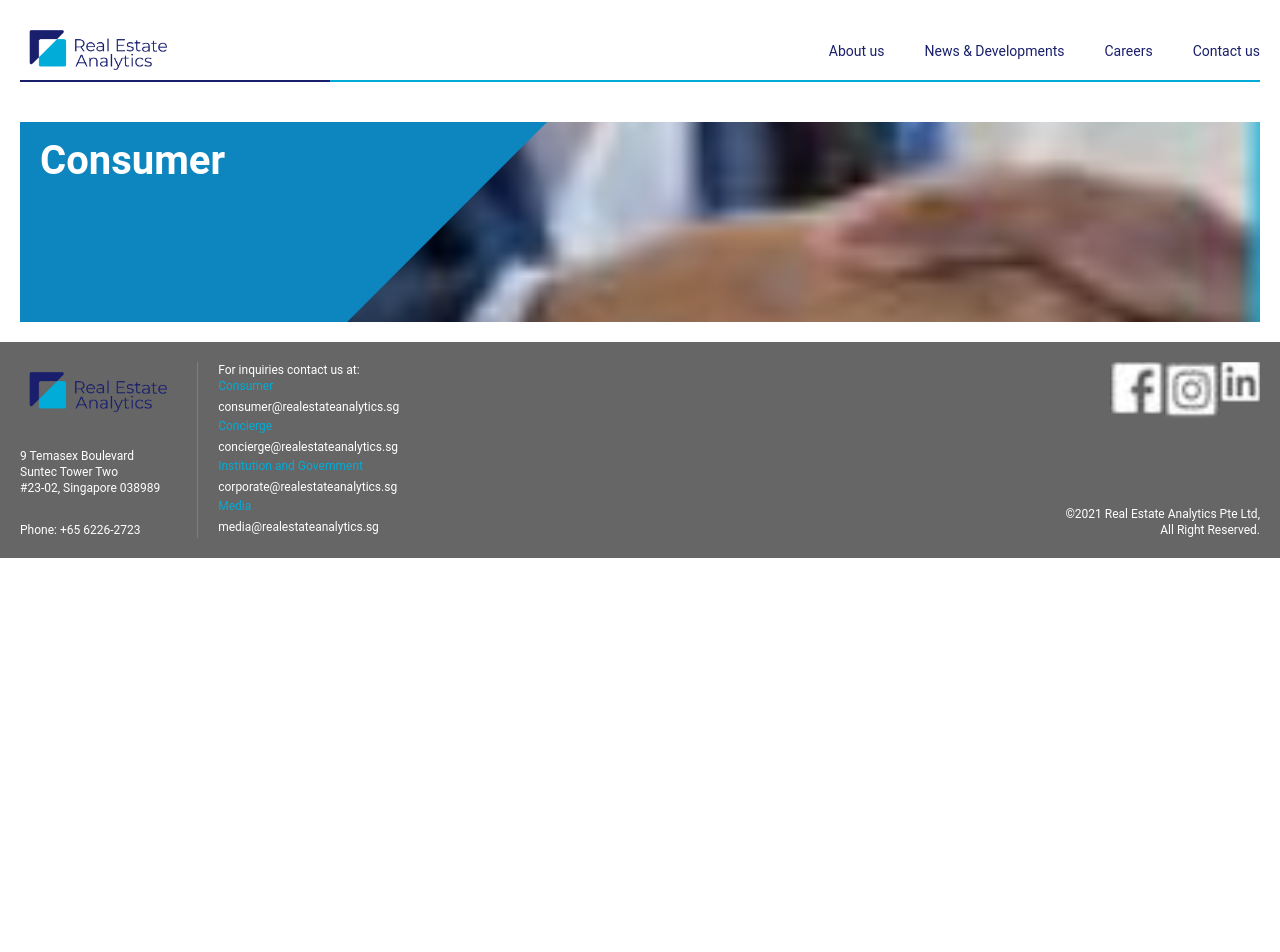
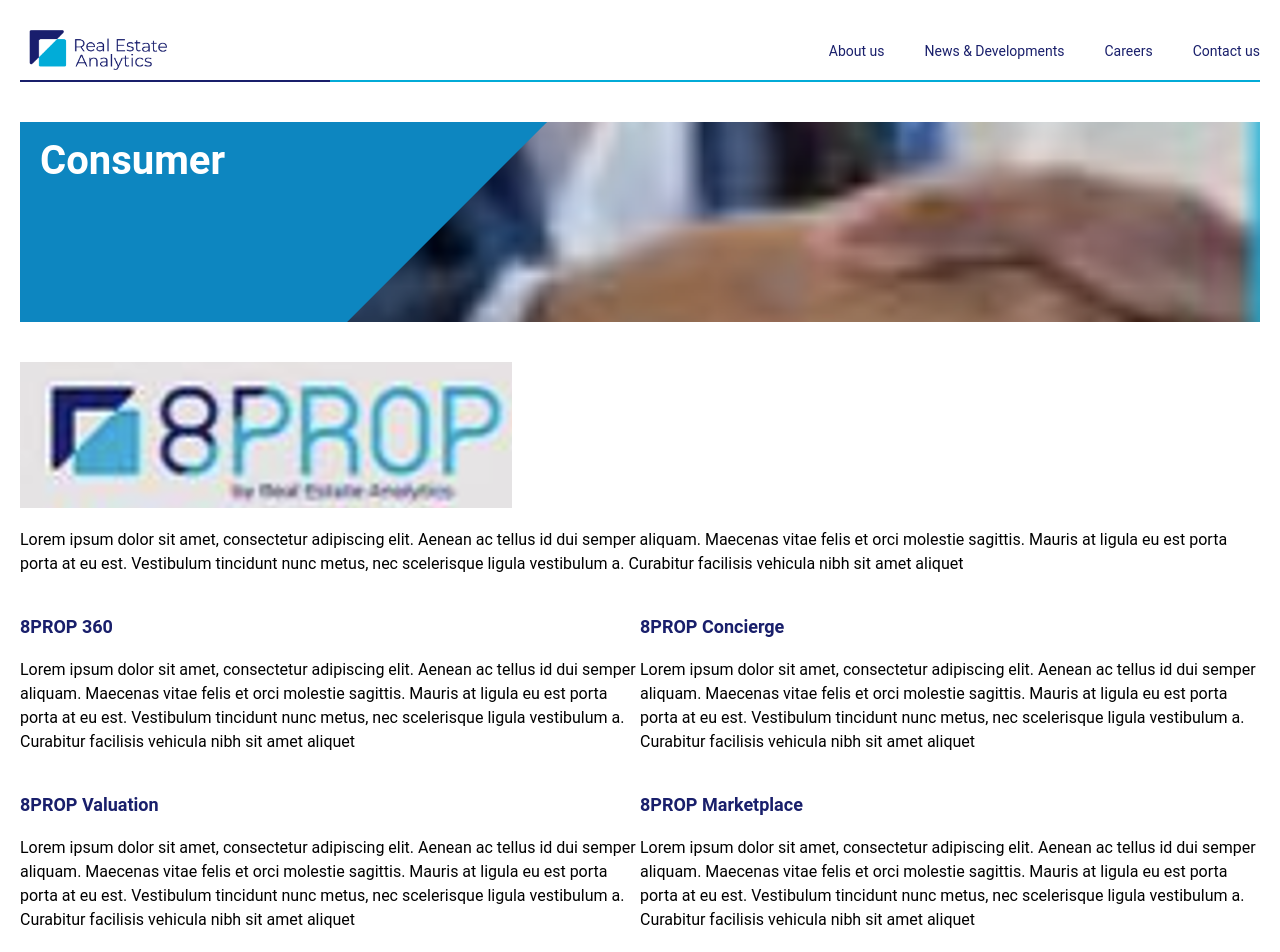
Before and after one commit to AmandineH/isaac-wong-pt, a Nuxt app: page /consumer in a window 1280 px wide. Shown: the top 952 px of the page. Before the commit the page ends 800 px from the top, so only its background shows below. Built offline with nearby package versions, Linux system fonts and the light colour scheme.

Commit message:
consumer page

```diff
--- a/pages/consumer.vue
+++ b/pages/consumer.vue
@@ -13,6 +13,98 @@
 
       <h1 class="supheader-1 relative z-10">Consumer</h1>
     </div>
+
+  <div class="max-w-full">
+    <div class="flex flex-col items-top">
+      <div class="m-20px">
+        <img src="@/assets/8-prop.png" alt="8-prop" />
+          <div class="mt-20px mb-20px">
+            <p>
+            Lorem ipsum dolor sit amet, consectetur adipiscing elit.
+            Aenean ac tellus id dui semper aliquam. Maecenas vitae felis
+            et orci molestie sagittis. Mauris at ligula eu est porta porta
+            at eu est. Vestibulum tincidunt nunc metus, nec scelerisque
+            ligula vestibulum a. Curabitur facilisis vehicula nibh sit
+            amet aliquet
+            </p>
+          </div>
+
+         <div class="md:flex">
+          <div class="mt-20px mb-20px">
+            <div class="mb-20px">
+              <h1 class="text-blue-191F6B text-left title-1">8PROP 360</h1>
+            </div>
+                <p>
+              Lorem ipsum dolor sit amet, consectetur adipiscing elit.
+              Aenean ac tellus id dui semper aliquam. Maecenas vitae felis
+              et orci molestie sagittis. Mauris at ligula eu est porta porta
+              at eu est. Vestibulum tincidunt nunc metus, nec scelerisque
+              ligula vestibulum a. Curabitur facilisis vehicula nibh sit
+              amet aliquet
+                </p>
+          </div>
+
+          <div class="mt-20px mb-20px">
+            <div class="mb-20px">
+              <h1 class="text-blue-191F6B text-left title-1">8PROP Concierge</h1>
+            </div>
+                <p>
+              Lorem ipsum dolor sit amet, consectetur adipiscing elit.
+              Aenean ac tellus id dui semper aliquam. Maecenas vitae felis
+              et orci molestie sagittis. Mauris at ligula eu est porta porta
+              at eu est. Vestibulum tincidunt nunc metus, nec scelerisque
+              ligula vestibulum a. Curabitur facilisis vehicula nibh sit
+              amet aliquet
+                </p>
+          </div>
+         </div>
+
+         <div class="md:flex">
+          <div class="mt-20px mb-20px">
+            <div class="mb-20px">
+              <h1 class="text-blue-191F6B text-left title-1">8PROP Valuation</h1>
+            </div>
+                <p>
+              Lorem ipsum dolor sit amet, consectetur adipiscing elit.
+              Aenean ac tellus id dui semper aliquam. Maecenas vitae felis
+              et orci molestie sagittis. Mauris at ligula eu est porta porta
+              at eu est. Vestibulum tincidunt nunc metus, nec scelerisque
+              ligula vestibulum a. Curabitur facilisis vehicula nibh sit
+              amet aliquet
+                </p>
+          </div>
+
+          <div class="mt-20px mb-20px">
+            <div class="mb-20px">
+              <h1 class="text-blue-191F6B text-left title-1">8PROP Marketplace</h1>
+            </div>
+                <p>
+              Lorem ipsum dolor sit amet, consectetur adipiscing elit.
+              Aenean ac tellus id dui semper aliquam. Maecenas vitae felis
+              et orci molestie sagittis. Mauris at ligula eu est porta porta
+              at eu est. Vestibulum tincidunt nunc metus, nec scelerisque
+              ligula vestibulum a. Curabitur facilisis vehicula nibh sit
+              amet aliquet
+                </p>
+          </div>
+        </div>
+
+
+
+    </div>
+
+
+
+
+
+  </div>
+</div>
+
+
+
+
+
+
   </div>
 </template>
 
```
Also changed, not shown: assets/8-prop.png (added), mintty.2021-10-29_10-20-59.png (added).
